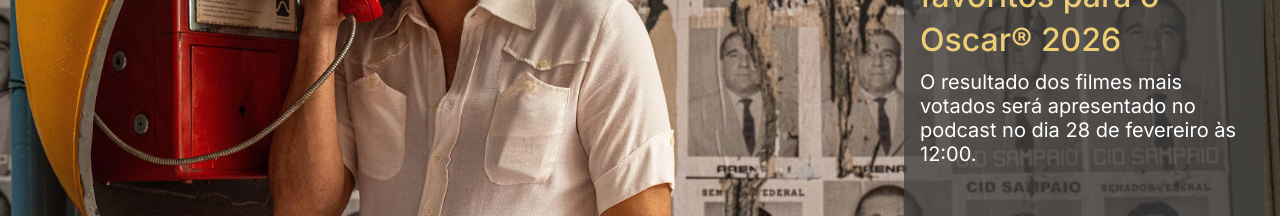
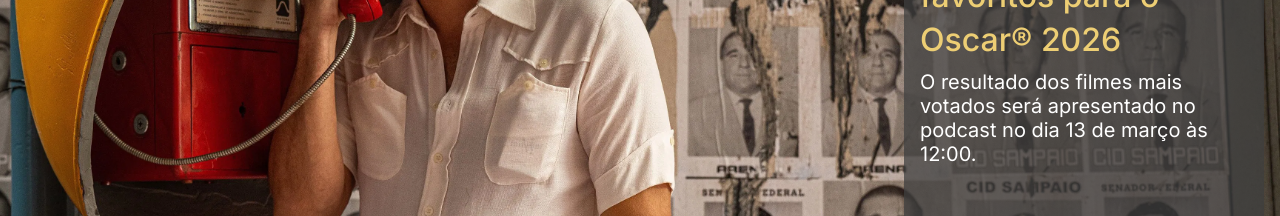
Before and after one commit to amanda-a-reis/dois-no-mic, a Next.js app: page / in a window 1280 px wide. Shown: the part 343-559 px from the top of the page. Built offline with nearby package versions, Linux system fonts and the light colour scheme.

Commit message:
feat: add podcast date update

```diff
--- a/components/Banner/Banner.tsx
+++ b/components/Banner/Banner.tsx
@@ -28,7 +28,7 @@ const Banner = () => {
       </Text>
       <Text size="large" color={TextColors.white}>
         O resultado dos filmes mais votados será apresentado no podcast no dia
-        28 de fevereiro às 12:00.
+        13 de março às 12:00.
       </Text>
     </Container>
   )
--- a/components/Banner/PersonalShareBannerLarge.tsx
+++ b/components/Banner/PersonalShareBannerLarge.tsx
@@ -61,7 +61,7 @@ const PersonalShareBannerLarge = (props: PersonalShareBannerLargeProps) => {
             weigth={TextWeights.regular}
           >
             O resultado dos filmes mais votados será apresentado no podcast no
-            dia 28 de fevereiro às 12:00.
+            dia 13 de março às 12:00.
           </Text>
         </ContentText>
         <ButtonContainer>
```
